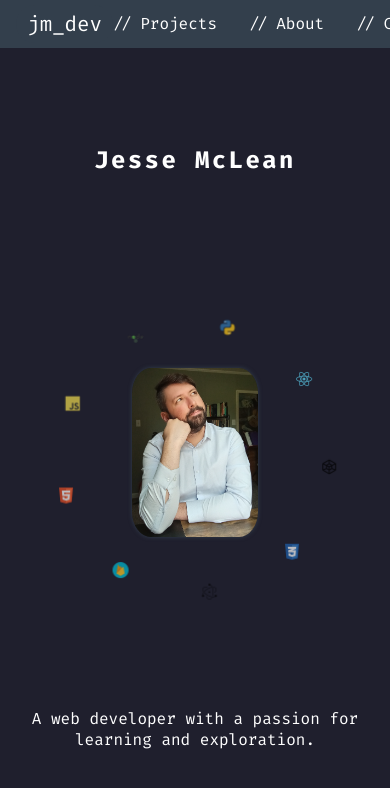
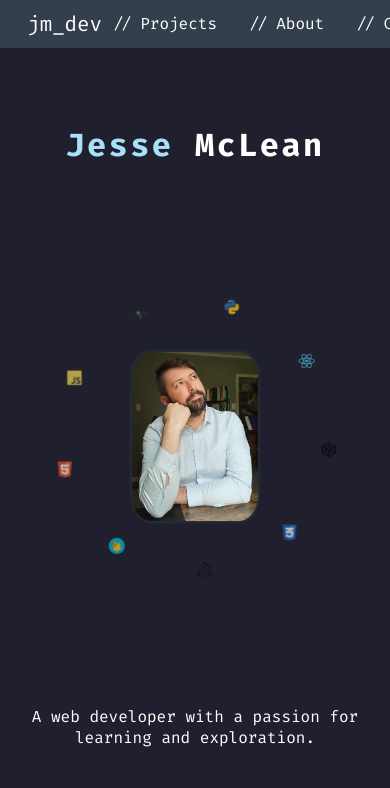
Before and after one commit to jamclean23/jm-portfolio, a React app: page /#/ in a window 390 px wide. Shown: the top 788 px of the page. Built offline with nearby package versions, Linux system fonts and the light colour scheme.

Commit message:
Add name on landing types in sesperate spans, change breakpoint to 950px

```diff
--- a/src/React/components/HomePage/HomePage.css
+++ b/src/React/components/HomePage/HomePage.css
@@ -1,4 +1,4 @@
 /* Stylesheet for HomePage.js */
 main {
-    min-height: 60rem;
+    min-height: 200vh;
 }
--- a/src/React/components/HomePage/Landing/Landing.css
+++ b/src/React/components/HomePage/Landing/Landing.css
@@ -13,6 +13,10 @@
     font-weight: bold;
     letter-spacing: .3rem;
     text-align: center;
+}
+
+.Landing .firstName {
+    color: rgb(168, 224, 250);
 }
 
 .Landing .aboutText {
@@ -105,7 +109,7 @@
 }
 
 .iconsLayer .orbitIcon {
-    width: 3rem;
+    width: 1.5rem ;
     animation: 45s linear infinite rotate-icons;
     position: absolute;
     opacity: .7;
@@ -124,6 +128,8 @@
     .Landing {
         grid-auto-flow: row;
         grid-template-columns: 1fr;
+        grid-template-rows: .5fr 1fr .5fr;
+        width: 100%;
     }
 
     .Landing .portrait {
@@ -150,7 +156,7 @@
     }
 
     .Landing .name {
-        font-size: 1.5rem;
+        font-size: 2rem;
         font-weight: bold;
         letter-spacing: .15rem;
         text-align: center;
@@ -158,12 +164,12 @@
 }
 
 
-@media (max-width: 2550px) {
+@media (min-width: 2550px) {
     .iconsLayer .orbitIcon {
-        width: 1.5rem;
+        width: 4rem;
     }
 
     .Landing .portrait {
-        max-width: 15rem;
+        min-width: 20rem;
     }
 }
--- a/src/React/components/HomePage/Landing/Landing.js
+++ b/src/React/components/HomePage/Landing/Landing.js
@@ -28,9 +28,11 @@ function Landing () {
     // VARIABLES
 
     const [orbitIconOffsets, setOrbitIconsOffsets] = useState([]);
-    const [nameContents, setNameContents] = useState('');
+    const [firstNameContents, setFirstNameContents] = useState('');
+    const [lastNameContents, setLastNameContents] = useState('');
 
-    const name = 'Jesse McLean'
+    const firstName = 'Jesse ';
+    const lastName = 'McLean';
 
     const iconsLayerLoadCount = useRef(0);
 
@@ -78,19 +80,25 @@ function Landing () {
         setOrbitIconsOffsets(positionsArray);
     }
 
-    async function typeName () {
-        console.log('typing name');
-        await typeNextLetter();
+    async function typeWord (word, stateSetterFirst, stateSetterSecond) {
 
-        function typeNextLetter (iterator = 0) {
+        const typeCursor = document.querySelector('.typeCursor');
+        typeCursor.classList.add('animating');
+        await typeNextLetter(word, stateSetterFirst);
+
+        typeCursor.classList.add('animating');
+        await typeNextLetter('McLean', stateSetterSecond);
+
+
+
+        function typeNextLetter (word, stateSetter, iterator = 0) {
             return new Promise((resolve) => {
                 setTimeout(timeDone, (Math.random()*300) + 100);
 
                 async function timeDone () {
-                    console.log(name[iterator]);
-                    setNameContents((oldContents) => oldContents + name[iterator]);
-                    if (iterator < name.length -1) {
-                        await typeNextLetter(iterator + 1);
+                    stateSetter((oldContents) => oldContents + word[iterator]);
+                    if (iterator < word.length -1) {
+                        await typeNextLetter(word, stateSetter, iterator + 1);
                         resolve();
                     } else {
                         const typeCursor = document.querySelector('.typeCursor');
@@ -133,12 +141,10 @@ function Landing () {
     function handleIconsLayerLoad () {
         if (!iconsLayerLoadCount.current) {
             iconsLayerLoadCount.current = 1
-            console.log('icons layer loaded');
             initIcons();
+            typeWord(firstName, setFirstNameContents, setLastNameContents);
             changeOpacityAfterDelay('iconsLayer', '100%', 1000);
-            addClassAfterDelay('typeCursor', 'animating', 1000);
             addClassAfterDelay('aboutText', 'animating', 3000);
-            typeName();
         }
 
     }
@@ -156,7 +162,13 @@ function Landing () {
         <section className="Landing">
             <aside className="nameAside">
                 <p className="name">
-                    {nameContents}
+                    <span className="firstName">
+                        {firstNameContents}
+                    </span>
+
+                    <span className="lastName">
+                        {lastNameContents}
+                    </span>
                     <span className="typeCursor">|</span>
                 </p>
             </aside>
--- a/src/index.js
+++ b/src/index.js
@@ -4,7 +4,7 @@
 // ====== IMPORTS ======
 
 // Styling
-import css from './styles.css';
+import './styles.css';
 
 // React
 import React from 'react';
@@ -80,7 +80,7 @@ function handleLoad () {
     const hamburger = document.querySelector('.hamburger');
 
     // Handle NavBar
-    if (window.innerWidth < 600) {
+    if (window.innerWidth < 950) {
         nav.classList.add('hidden');
         hamburger.classList.remove('hidden');
     } else {
@@ -94,7 +94,7 @@ function handleResize () {
     const nav = document.querySelector('.navBar');
     const hamburger = document.querySelector('.hamburger');
 
-    if (window.innerWidth < 600) {
+    if (window.innerWidth < 950) {
         hamburger.classList.remove('fadeOut');
         nav.classList.remove('expanded');
         nav.classList.add('retracted');
```
